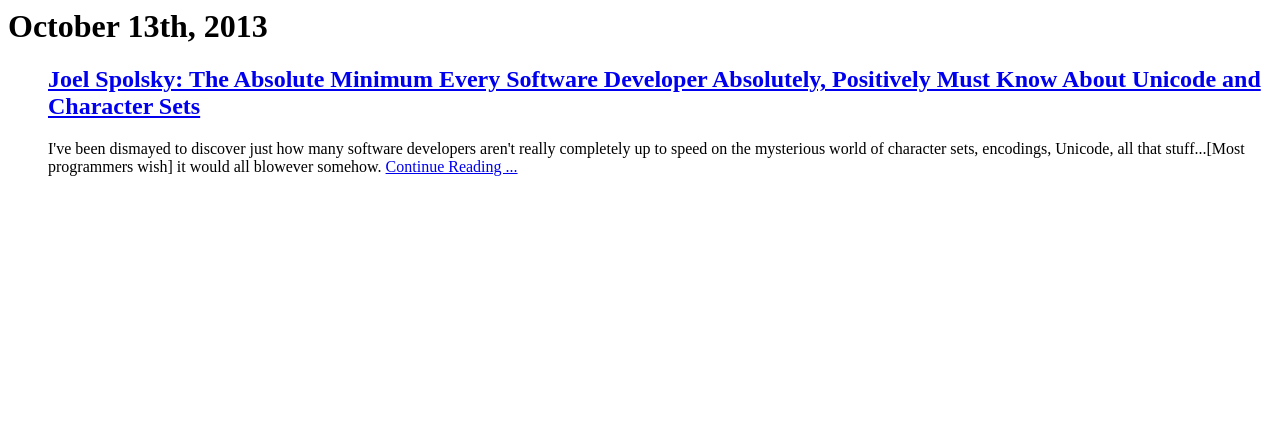
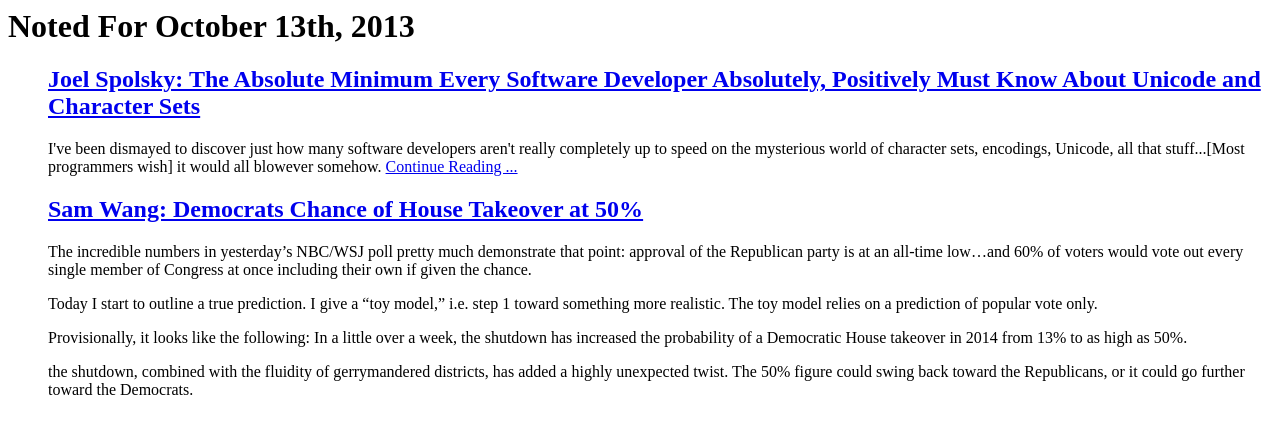
Before and after one commit to Kevin-P-Kerr/blog, a plain HTML site: page 10.13.13.html in a window 1280 px wide. Drawn offline with Linux system fonts and the light colour scheme.

Commit message:
Add more content

```diff
--- a/10.13.13.html
+++ b/10.13.13.html
@@ -3,14 +3,28 @@
 	<title> 10-13-2013 </title>
 </head>
 <body>
-<h1> October 13th, 2013 </h1>
+<h1> Noted For October 13th, 2013 </h1>
 <ul>
 	<div>
 		<h2>
-			<a href="http://www.joelonsoftware.com/articles/unicode" target="_blank"> Joel Spolsky: The Absolute Minimum Every Software Developer Absolutely, Positively Must Know About Unicode and Character Sets </a>
+			<a href="http://www.joelonsoftware.com/articles/Unicode" target="_blank"> Joel Spolsky: The Absolute Minimum Every Software Developer Absolutely, Positively Must Know About Unicode and Character Sets </a>
 		</h2>
 		<p>
-			I've been dismayed to discover just how many software developers aren't really completely up to speed on the mysterious world of character sets, encodings, Unicode, all that stuff...[Most programmers wish] it would all blowever somehow. <a href="http://www.joelonsoftware.com/articles/unicode/" target="_blank"> Continue Reading ...</a>
+			I've been dismayed to discover just how many software developers aren't really completely up to speed on the mysterious world of character sets, encodings, Unicode, all that stuff...[Most programmers wish] it would all blowever somehow. <a href="http://www.joelonsoftware.com/articles/Unicode/" target="_blank"> Continue Reading ...</a>
+		</p>
+	</div>
+	<div>
+		<h2>
+			<a href="http://election.princeton.edu/2013/10/10/a-prediction-for-2014-house-elections-take-1/"> Sam Wang: Democrats Chance of House Takeover at 50%  </a>
+		</h2>
+		<p> The incredible numbers in yesterday’s NBC/WSJ poll pretty much demonstrate that point: approval of the Republican party is at an all-time low…and 60% of voters would vote out every single member of Congress at once including their own if given the chance.
+		</p>
+		<p> Today I start to outline a true prediction. I give a “toy model,” i.e. step 1 toward something more realistic. The toy model relies on a prediction of popular vote only.
+		</p>
+		<p>
+		Provisionally, it looks like the following: In a little over a week, the shutdown has increased the probability of a Democratic House takeover in 2014 from 13% to as high as 50%.
+		</p>
+		<p> the shutdown, combined with the fluidity of gerrymandered districts, has added a highly unexpected twist. The 50% figure could swing back toward the Republicans, or it could go further toward the Democrats.
 		</p>
 	</div>
 </ul>
```
